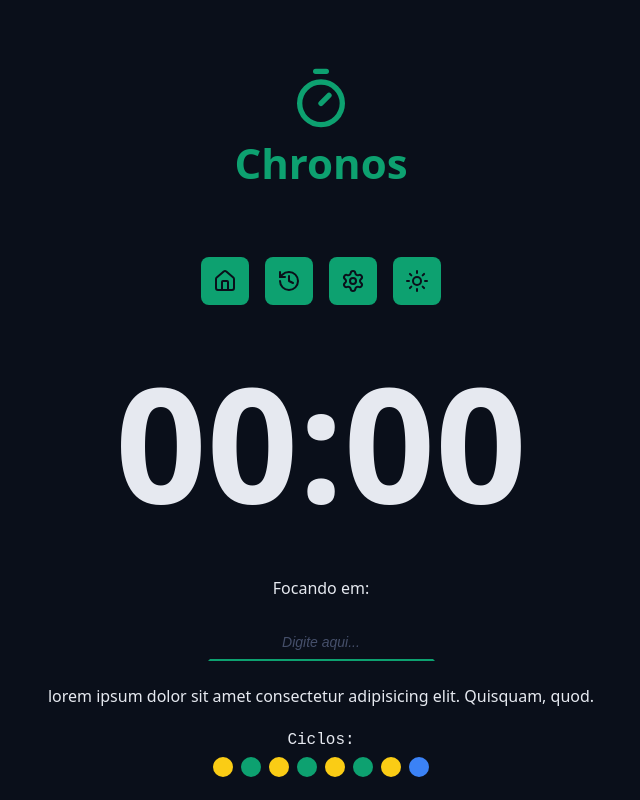
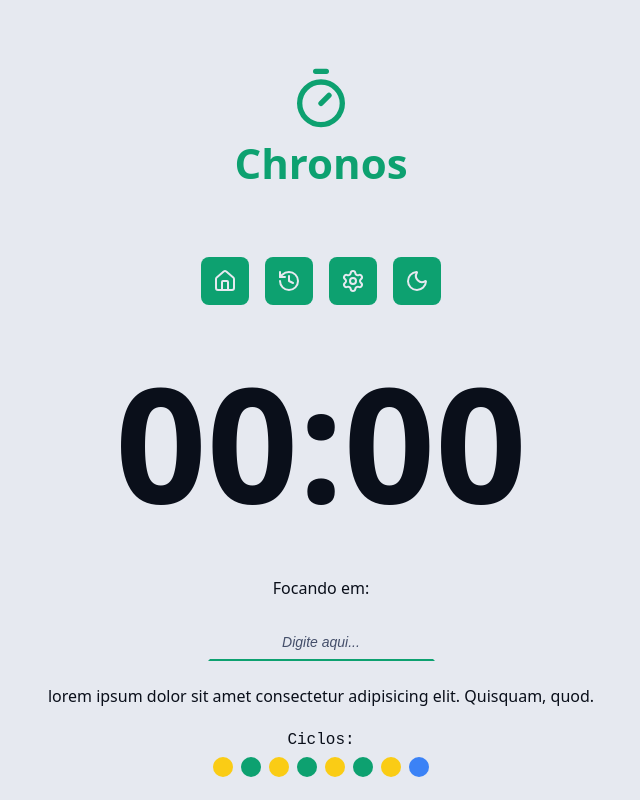
Before and after one commit to 7do-neve/xp-chronos-pomodoro, a React (Vite) app: page / in a window 1280 px wide. Both pictures are taken after a click on the link 736 px from the left and 281 px from the top of the page. Shown: the top 800 px of the page, without its empty margins (319-959 px from the left). Built offline with nearby package versions, Linux system fonts and the light colour scheme.

Commit message:
Criação de Páginas e organização.

```diff
--- a/index.html
+++ b/index.html
@@ -1,5 +1,5 @@
 <!doctype html>
-<html lang="en">
+<html lang="pt-BR" data-theme="dark">
   <head>
     <meta charset="UTF-8" />
     <link rel="icon" type="image/svg+xml" href="/favicon.svg" />
--- a/src/App.tsx
+++ b/src/App.tsx
@@ -1,61 +1,10 @@
-import { Play, PlayCircleIcon, StopCircleIcon } from 'lucide-react';
-import { Container } from './components/Container';
-import { CountDown } from './components/CountDown';
-import { Cycles } from './components/Cycles';
-import { DefaultButton } from './components/DefaultButton';
-import { DefaultInput } from './components/DefaultInput';
-import { Logo } from './components/Logo';
-import { Menu } from './components/Menu';
+import { Home } from './pages/Home';
 
 import './styles/global.css';
 import './styles/theme.css';
-import { Footer } from './components/Footer';
 
 function App() {
-  return (
-    <>
-      <Container>
-        <Logo />
-      </Container>
-      <Container>
-        <Menu />
-      </Container>
-      <Container>
-        <CountDown />
-      </Container>
-
-      <Container>
-        <form className='form' action=''>
-          <div className='formRow'>
-            <DefaultInput
-              labelText='Focando em:'
-              id='meuInput'
-              type='text'
-              placeholder='Digite aqui...'
-            />
-          </div>
-
-          <div className='formRow'>
-            <p>
-              lorem ipsum dolor sit amet consectetur adipisicing elit. Quisquam,
-              quod.
-            </p>
-          </div>
-
-          <div className='formRow'>
-            <Cycles />
-          </div>
-
-          <div className='formRow'>
-            <DefaultButton icon={<PlayCircleIcon />} />
-          </div>
-        </form>
-      </Container>
-      <Container>
-        <Footer />
-      </Container>
-    </>
-  );
+  return <Home />;
 }
 
 export default App;
--- /dev/null
+++ b/src/components/MainForm/index.tsx
@@ -0,0 +1,34 @@
+import { DefaultButton } from '../DefaultButton';
+import { DefaultInput } from '../DefaultInput';
+import { Cycles } from '../Cycles';
+import { PlayCircleIcon } from 'lucide-react';
+
+export function MainForm() {
+  return (
+    <form className='form' action=''>
+      <div className='formRow'>
+        <DefaultInput
+          labelText='Focando em:'
+          id='meuInput'
+          type='text'
+          placeholder='Digite aqui...'
+        />
+      </div>
+
+      <div className='formRow'>
+        <p>
+          lorem ipsum dolor sit amet consectetur adipisicing elit. Quisquam,
+          quod.
+        </p>
+      </div>
+
+      <div className='formRow'>
+        <Cycles />
+      </div>
+
+      <div className='formRow'>
+        <DefaultButton icon={<PlayCircleIcon />} />
+      </div>
+    </form>
+  );
+}
--- a/src/components/Menu/index.tsx
+++ b/src/components/Menu/index.tsx
@@ -1,20 +1,82 @@
-import { HistoryIcon, HouseIcon, SettingsIcon, Sun } from 'lucide-react';
+import {
+  HistoryIcon,
+  HouseIcon,
+  MoonIcon,
+  SettingsIcon,
+  SunIcon,
+} from 'lucide-react';
 import styles from './styles.module.css';
+import { useState, useEffect } from 'react';
+
+type AvailableThemes = 'light' | 'dark';
 
 export function Menu() {
+  const [theme, setTheme] = useState<AvailableThemes>(() => {
+    const storageTheme =
+      (localStorage.getItem('theme') as AvailableThemes) || 'dark';
+    return storageTheme;
+  });
+
+  const nextThemeIcon = {
+    dark: <SunIcon />,
+    light: <MoonIcon />,
+  };
+
+  function handleThemeChange(
+    event: React.MouseEvent<HTMLAnchorElement, MouseEvent>,
+  ) {
+    event.preventDefault();
+
+    setTheme(prevTheme => {
+      const nextTheme = prevTheme === 'light' ? 'dark' : 'light';
+      return nextTheme;
+    });
+
+    document.documentElement.setAttribute('data-theme', theme);
+  }
+
+  useEffect(() => {
+    document.documentElement.setAttribute('data-theme', theme);
+    localStorage.setItem('theme', theme);
+    return () => {
+      document.documentElement.removeAttribute('data-theme');
+    };
+  }, [theme]);
+
   return (
     <nav className={styles.menu}>
-      <a className={styles.menuLink} href='#'>
+      <a
+        className={styles.menuLink}
+        href='#'
+        aria-label='Ir para a página inicial'
+        title='Ir para a página inicial'
+      >
         <HouseIcon />
       </a>
-      <a className={styles.menuLink} href='#'>
+      <a
+        className={styles.menuLink}
+        href='#'
+        aria-label='Ver histórico'
+        title='Ver histórico'
+      >
         <HistoryIcon />
       </a>
-      <a className={styles.menuLink} href='#'>
+      <a
+        className={styles.menuLink}
+        href='#'
+        aria-label='Ir para as configurações'
+        title='Ir para as configurações'
+      >
         <SettingsIcon />
       </a>
-      <a className={styles.menuLink} href='#'>
-        <Sun />
+      <a
+        className={styles.menuLink}
+        href='#'
+        aria-label='Alternar tema'
+        title='Alternar tema'
+        onClick={handleThemeChange}
+      >
+        {nextThemeIcon[theme]}
       </a>
     </nav>
   );
--- /dev/null
+++ b/src/pages/Home/index.tsx
@@ -0,0 +1,19 @@
+import { MainTemplate } from '../../templates/MainTemplate';
+import { Container } from '../../components/Container';
+import { CountDown } from '../../components/CountDown';
+import { MainForm } from '../../components/MainForm';
+
+export function Home() {
+  return (
+    <>
+      <MainTemplate>
+        <Container>
+          <CountDown />
+        </Container>
+        <Container>
+          <MainForm />
+        </Container>
+      </MainTemplate>
+    </>
+  );
+}
--- a/src/styles/theme.css
+++ b/src/styles/theme.css
@@ -35,3 +35,41 @@
   --disabled: #555f7d;
   --disabled-text: #aab3cc;
 }
+
+:root[data-theme='light'] {
+  --gray-100: #0a0f1a;
+  --gray-200: #181f2e;
+  --gray-300: #272f43;
+  --gray-400: #363d56;
+  --gray-500: #454f6a;
+  --gray-600: #555f7d;
+  --gray-700: #aab3cc;
+  --gray-800: #cdd3e1;
+  --gray-900: #e6e9f0;
+
+  --primary-light: #065f46;
+  --primary: #0da170;
+  --primary-dark: #4de7b7;
+
+  --link-color: #0b8a60;
+  --link-hover-color: #10b981;
+
+  --success-color: #22c55e;
+  --warning-color: #facc15;
+  --error-color: #991b1b;
+  --info-color: #3b82f6;
+
+  --text-over-primary: #e6e9f0;
+  --text-over-primary-dark: #0a0f1a;
+  --text-over-primary-light: #e6e9f0;
+  --text-over-success: #e6e9f0;
+  --text-over-warning: #e6e9f0;
+  --text-over-error: #e6e9f0;
+  --text-over-info: #e6e9f0;
+
+  --text-default: #0a0f1a;
+  --text-muted: #555f7d;
+
+  --disabled: #363d56;
+  --disabled-text: #555f7d;
+}
--- /dev/null
+++ b/src/templates/MainTemplate/index.tsx
@@ -0,0 +1,27 @@
+import { Container } from '../../components/Container';
+import { Logo } from '../../components/Logo';
+import { Menu } from '../../components/Menu';
+import { Footer } from '../../components/Footer';
+
+type MainTemplateProps = {
+  children: React.ReactNode;
+};
+
+export function MainTemplate({ children }: MainTemplateProps) {
+  return (
+    <>
+      <Container>
+        <Logo />
+      </Container>
+      <Container>
+        <Menu />
+      </Container>
+
+      {children}
+
+      <Container>
+        <Footer />
+      </Container>
+    </>
+  );
+}
```
